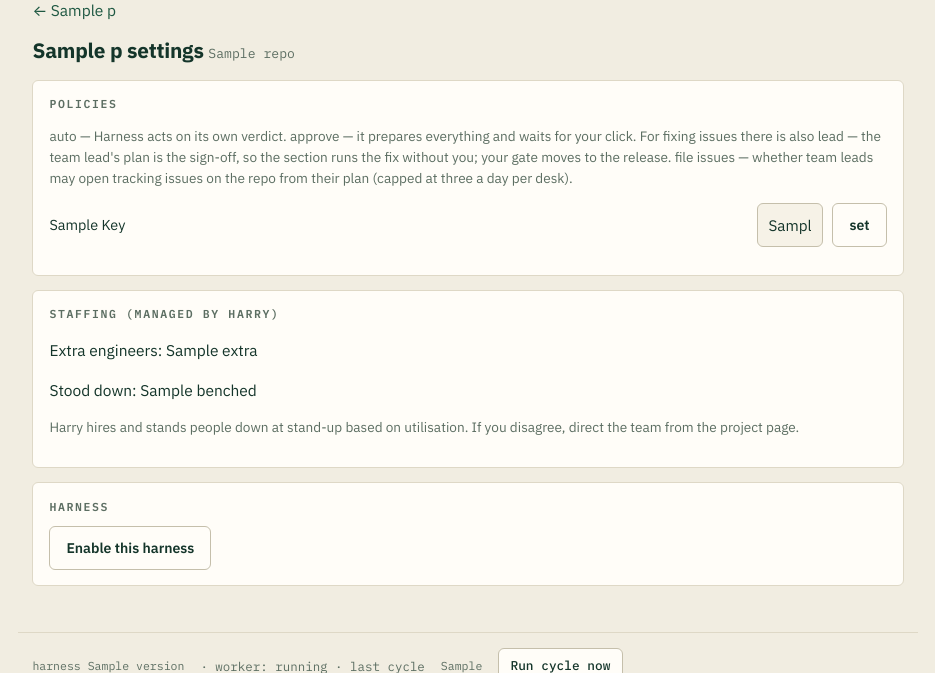
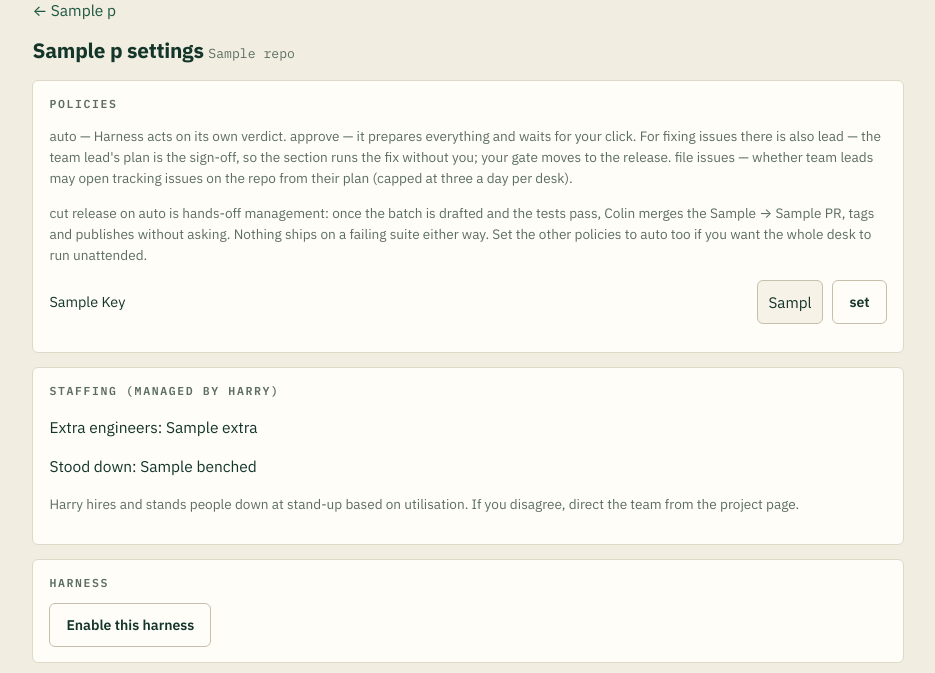
Before and after one commit to dannymcc/harness, a FastAPI app: template harness/web/templates/settings.html in a window 1280 px wide. Shown: the part 243-916 px from the top of the page, without its empty margins (172-1107 px from the left). Run offline with FastAPI, Linux system fonts and the light colour scheme; the template is opened without the code that fills it: most values are stand-ins (such as "Sample title", 1, 10 or a date in 2020).

Commit message:
feat(release): release on demand from the GUI, and hands-off auto releases
Two things were missing between the release machinery and the operator.

Release now. The release_requested flag already existed, but only Harry
could set it, by parsing a free-text direction — there was no button. Adds
one to the project page, hitting the same flag so there is still one release
path: the next cycle drafts, tests and opens the PR, and cut_release decides
whether it then waits for a click.

Pressing it with an empty queue used to do nothing at all. That is the case
that matters most: work lands on dev by hand, the harness has nothing queued
to credit, and a release is exactly what you want. _release_due now
distinguishes "no" (None) from "yes, with nothing to credit" ([]) and asks
git whether dev is ahead of main before giving up; if it truly has nothing,
it says so in the events rather than swallowing the press. The flag also
survives a request made while another release is open, instead of being
eaten by it.

Auto releases were already implemented but raced: the release sat in
'proposed' while finalize_release ran, so the GUI offered a Merge & tag
button for a release already being merged, and a click would try to merge a
merged PR. It is marked 'merging' before finalising now, and an auto release
no longer counts toward the "needs you" tally on the overview, because it
does not.

```diff
--- a/harness/agents.py
+++ b/harness/agents.py
@@ -583,7 +583,9 @@ async def draft_release(project, queued_items: list, current_version: str,
                         commit_log: str, cwd: str) -> dict:
     items_txt = "\n".join(
         f"- {i['kind']}#{i['number']}: {i['title']} ({i['verdict']})"
-        for i in queued_items)
+        for i in queued_items) or (
+        "- (none tracked here — this release was asked for directly, so the "
+        "commit log below is the whole story)")
     prompt = f"""You are Colin, the section's operations specialist.
 Prepare a release of {project['repo']}. You are on the
 {project['dev_branch']} branch in harness's checkout.
--- a/harness/pipeline.py
+++ b/harness/pipeline.py
@@ -327,17 +327,29 @@ async def merge_pr_item(project, item) -> None:
 
 # --- release flow -----------------------------------------------------------
 
-def _release_due(project) -> list:
-    """Queued items, if thresholds (or an operator request) say it's time."""
+def _release_due(project) -> list | None:
+    """Queued items when it is time to cut, otherwise None.
+
+    An empty list is a real answer, not "nothing to do": the operator pressed
+    Release now and dev is ahead of main with nothing queued behind it, which
+    happens whenever work landed on dev outside the harness. There is still a
+    release to cut, just no harness items to credit in it.
+    """
     name = project["name"]
+    if db.open_release(name):
+        return None
     queued = db.items_by_status(name, "queued")
+    requested = db.get_setting(f"release_requested.{name}") == "1"
+    if requested:
+        db.set_setting(f"release_requested.{name}", "")
+        if queued or repo.dev_ahead_count(project) > 0:
+            return queued
+        db.log_event(f"Release requested, but {project['dev_branch']} matches "
+                     f"{project['main_branch']} and nothing is queued — "
+                     "nothing to release", "warn", project=name)
+        return None
     if not queued:
-        return []
-    if db.open_release(name):
-        return []
-    if db.get_setting(f"release_requested.{name}") == "1":
-        db.set_setting(f"release_requested.{name}", "")
-        return queued
+        return None
     min_changes = int(db.policy(name, "release_min_changes"))
     max_age_days = float(db.policy(name, "release_max_age_days"))
     if len(queued) >= min_changes:
@@ -346,16 +358,25 @@ def _release_due(project) -> list:
     age_days = (datetime.now(timezone.utc)
                 - datetime.strptime(oldest, "%Y-%m-%dT%H:%M:%SZ")
                 .replace(tzinfo=timezone.utc)).total_seconds() / 86400
-    return queued if age_days >= max_age_days else []
+    return queued if age_days >= max_age_days else None
 
 
 async def propose_release(project, queued) -> None:
     name = project["name"]
     with repo.clone_lock(project):
         rid = await _propose_release_locked(project, queued)
+    if rid is None or db.policy(name, "cut_release") != "auto":
+        return
+    # Hands-off: nobody is going to click. Mark it merging before finalising
+    # so the GUI cannot offer an approve button for a release already on its
+    # way out — a second click would try to merge a merged PR.
+    release = db.get_release(rid)
+    db.update_release(rid, status="merging")
+    db.log_event(f"cut_release is auto — merging and tagging v"
+                 f"{release['version']} without waiting for "
+                 f"{config.OPERATOR}", project=name)
     # finalize outside the lock: it re-acquires it, and flock is not reentrant
-    if rid is not None and db.policy(project["name"], "cut_release") == "auto":
-        finalize_release(project, db.get_release(rid))
+    finalize_release(project, release)
 
 
 async def _propose_release_locked(project, queued) -> int | None:
@@ -502,7 +523,7 @@ async def run_cycle(project, force: bool = False,
         # Release first: a due release must never be starved by a long
         # sweep (or a restart mid-sweep).
         queued = _release_due(project)
-        if queued:
+        if queued is not None:
             await propose_release(project, queued)
 
         fix_jobs: list = []
@@ -623,7 +644,7 @@ async def run_cycle(project, force: bool = False,
         await process_questions(name)
 
         queued = _release_due(project)
-        if queued:
+        if queued is not None:
             await propose_release(project, queued)  # catches same-cycle landings
     except AgentStalled:
         db.log_event(f"Cycle for {name} paused mid-way; will resume", "warn",
--- a/harness/web/app.py
+++ b/harness/web/app.py
@@ -68,14 +68,16 @@ def overview(request: Request):
         counts = db.counts_by_status(p["name"])
         waiting = counts.get("waiting_human", 0)
         rel = db.open_release(p["name"])
-        if rel:
-            waiting += 1
+        auto = db.policy(p["name"], "cut_release") == "auto"
+        if rel and not auto:
+            waiting += 1  # an auto release is not waiting on anybody
         cards.append({
             "project": p,
             "counts": counts,
             "waiting": waiting,
             "queued": counts.get("queued", 0),
             "release": rel,
+            "release_auto": auto,
             "cost": db.total_cost(p["name"]),
             "lead_report": db.latest_report("lead", p["name"]),
         })
@@ -250,6 +252,9 @@ def project_page(request: Request, name: str):
                  and i["gh_state"] == "open"],
         release=db.open_release(name),
         releases=db.project_releases(name),
+        release_pending=db.get_setting(f"release_requested.{name}") == "1",
+        release_auto=db.policy(name, "cut_release") == "auto",
+        queued_count=sum(1 for i in items if i["status"] == "queued"),
         lead_report=db.latest_report("lead", name),
         desk_notes=db.latest_report("notes", name),
         security_report=db.latest_report("security", name),
@@ -319,6 +324,20 @@ def post_comment(name: str, kind: str, number: int):
         db.log_event(f"Human posted drafted comment on {kind}#{number}",
                      project=name)
     return RedirectResponse(f"/p/{name}/{kind}/{number}", status_code=303)
+
+
+@app.post("/p/{name}/release/request")
+def request_release(name: str):
+    """Ask Colin for a release now, without waiting for the batch thresholds.
+
+    Sets the same flag Harry sets when told to, so there is one release path:
+    the next cycle drafts, tests and opens the PR, and cut_release decides
+    whether it then waits for a click."""
+    if db.get_project(name) and not db.open_release(name):
+        db.set_setting(f"release_requested.{name}", "1")
+        db.log_event(f"{config.OPERATOR} asked for a release", project=name)
+        worker.trigger()
+    return RedirectResponse(f"/p/{name}", status_code=303)
 
 
 @app.post("/p/{name}/release/{rid}/approve")
--- a/harness/web/templates/overview.html
+++ b/harness/web/templates/overview.html
@@ -102,7 +102,8 @@
     <div class="stats">
       {% if c.waiting %}<span class="pill warn">{{ c.waiting }} awaiting you</span>{% endif %}
       {% if c.queued %}<span class="pill ok">{{ c.queued }} queued for release</span>{% endif %}
-      {% if c.release %}<span class="pill accent">release v{{ c.release.version }} proposed</span>{% endif %}
+      {% if c.release %}<span class="pill accent">release v{{ c.release.version }} {{ 'going out' if c.release_auto else 'proposed' }}</span>{% endif %}
+      {% if c.release_auto %}<span class="pill ok">auto release</span>{% endif %}
       {% if not c.waiting and not c.queued and not c.release %}<span class="pill">all quiet</span>{% endif %}
     </div>
     {% if c.lead_report %}<p class="report-snippet clamp3"><b>{{ c.project.lead_name }}:</b> {{ c.lead_report.content[:300] }}</p>{% endif %}
--- a/harness/web/templates/settings.html
+++ b/harness/web/templates/settings.html
@@ -13,6 +13,11 @@
   fix without you; your gate moves to the release. file issues — whether
   team leads may open tracking issues on the repo from their plan (capped
   at three a day per desk).</p>
+  <p class="hint">cut release on auto is hands-off management: once the batch
+  is drafted and the tests pass, Colin merges the
+  {{ p.dev_branch }} → {{ p.main_branch }} PR, tags and publishes without
+  asking. Nothing ships on a failing suite either way. Set the other
+  policies to auto too if you want the whole desk to run unattended.</p>
   <div class="policies">
   {% for key, value in policies.items() %}
     <form method="post" action="/p/{{ p.name }}/policy/{{ key }}" class="policy-row">
```
Also changed, not shown: harness/repo.py (+19 -0 lines), harness/web/templates/project.html (+22 -2 lines), tests/test_pipeline.py (+65 -1 lines), tests/test_web.py (+34 -0 lines), README.md.
